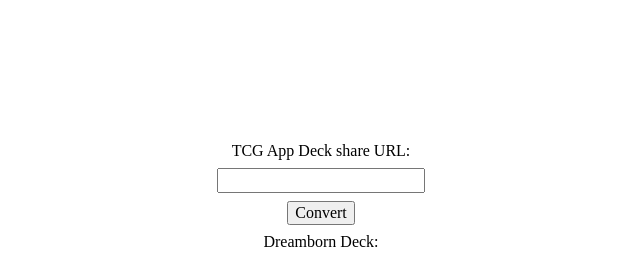
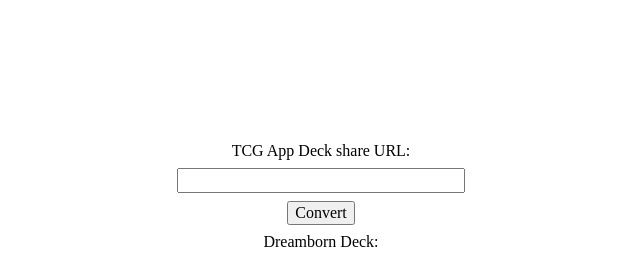
Before and after one commit to bengeendokter/tcg-app-to-dreamborn-frontend, an Angular app: page / in a window 1280 px wide. Shown: the top 258 px of the page, without its empty margins (319-959 px from the left). Built offline with nearby package versions, Linux system fonts and the light colour scheme.

Commit message:
Update template

```diff
--- a/src/app/app.css
+++ b/src/app/app.css
@@ -19,6 +19,10 @@
   margin-block-end: 8px;
 }
 
+.input {
+  min-width: 35ch;
+}
+
 .result-container {
   display: flex;
   flex-direction: column;
--- a/src/app/app.html
+++ b/src/app/app.html
@@ -1,12 +1,12 @@
 <main class="main">
   <div class="input-container">
     <label for="url">TCG App Deck share URL:</label>
-    <input type="url" id="url" [formControl]="url" />
+    <input type="url" id="url" [formControl]="url" class="input" />
     <button (click)="convert()">Convert</button>
   </div>
   <div class="result-container">
     <span>Dreamborn Deck:</span>
-    <textarea class="result" [formControl]="result"></textarea>
+    <textarea id="result" class="result" [formControl]="result"></textarea>
     <button class="copy-button" (click)="copyToClipboard()">Copy to clipboard</button>
   </div>
 </main>
```
